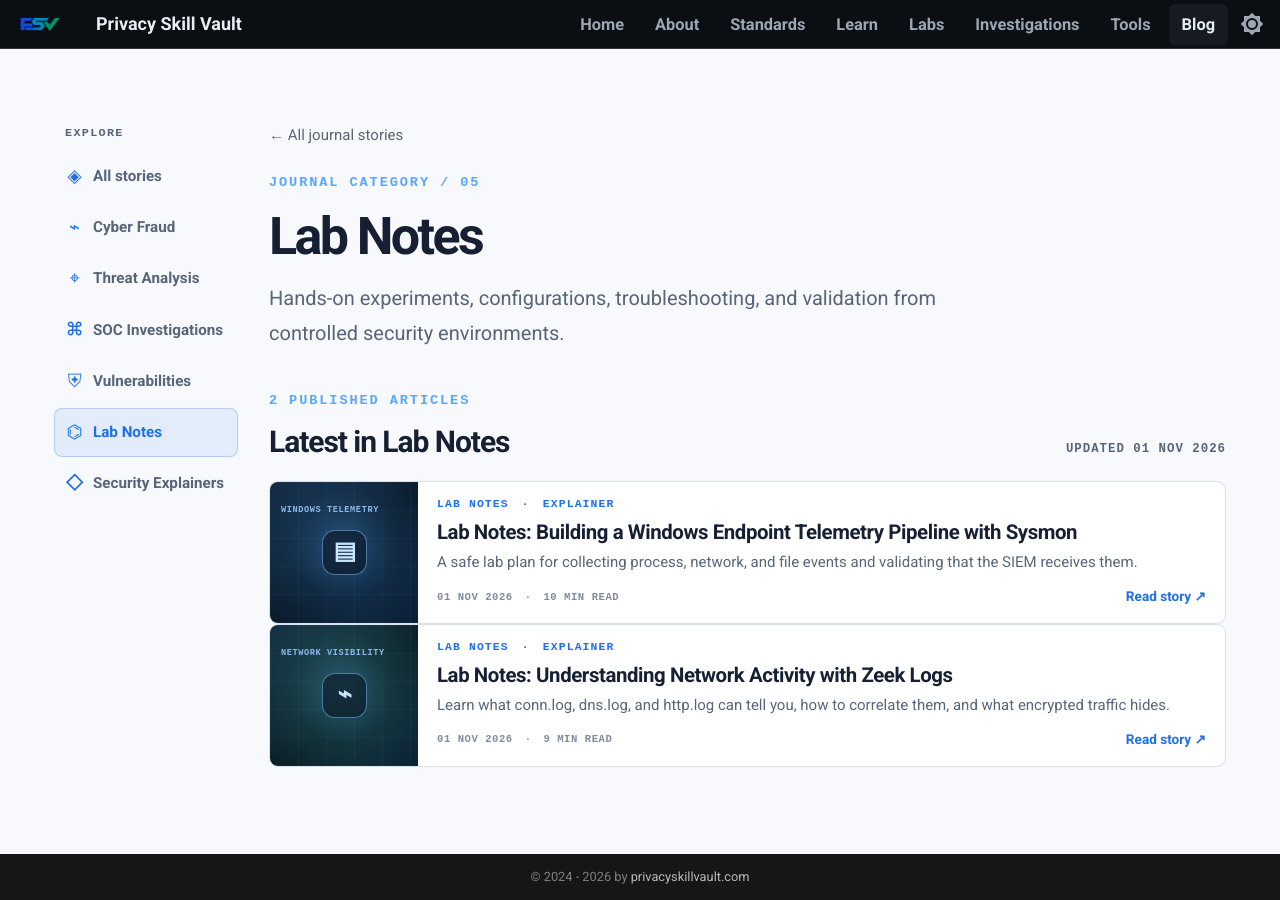
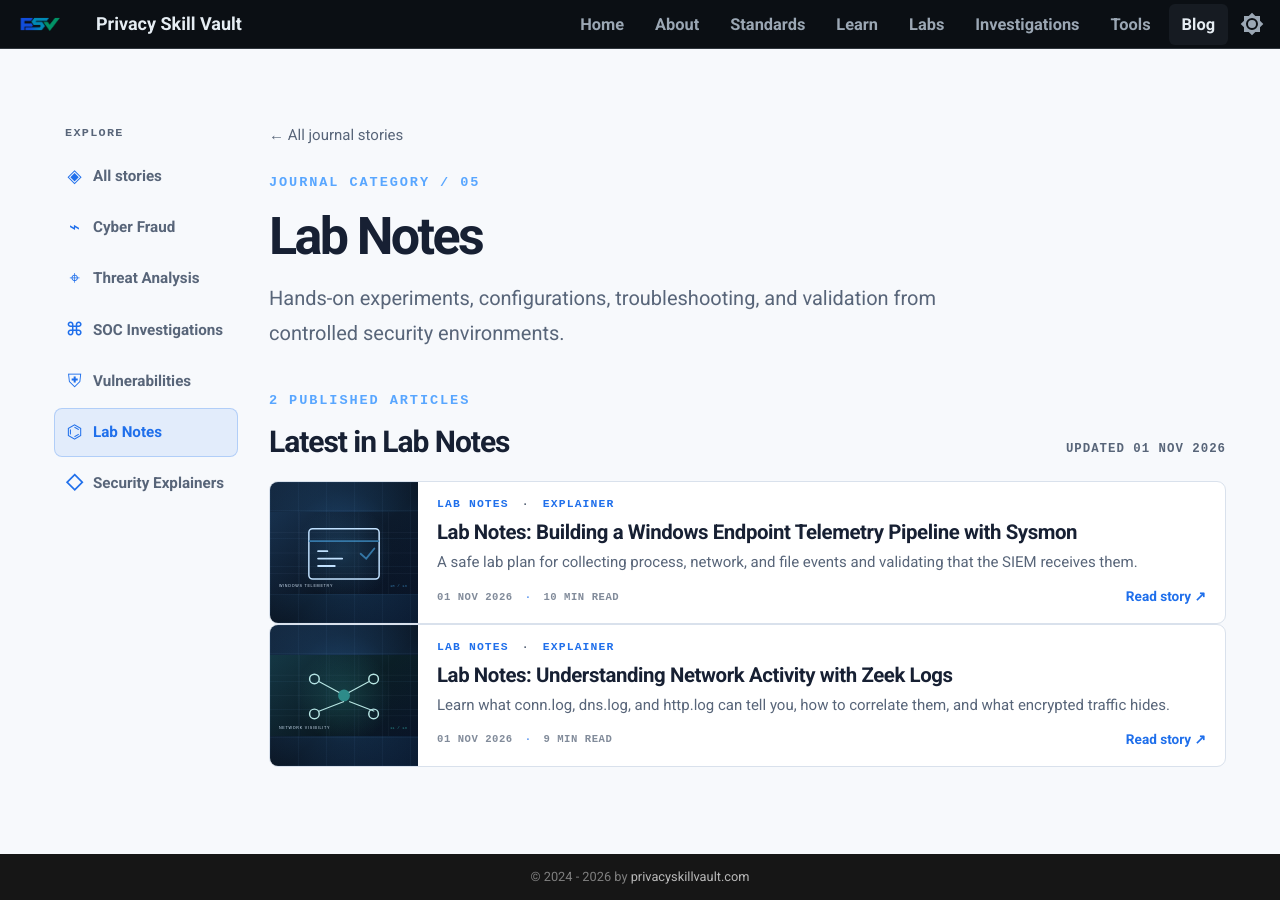
Before and after one commit to PrivacySkillVault/privacyskillvault.github.io, an MkDocs documentation site: the page built from docs/blog/lab-notes/index.md, in a window 1280 px wide. Built offline with MkDocs 1.6.1 and Material for MkDocs 9.7.7, drawn with Linux system fonts in a browser that asks for light colours.

Commit message:
Use distinct illustrations in lab-notes story cards

```diff
--- a/docs/blog/lab-notes/index.md
+++ b/docs/blog/lab-notes/index.md
@@ -18,11 +18,11 @@
     <div class="psv-journal-section-head"><div><p class="psv-journal-kicker">2 PUBLISHED ARTICLES</p><h2>Latest in Lab Notes</h2></div><span class="psv-journal-count">UPDATED 01 NOV 2026</span></div>
     <div class="psv-journal-story-list">
 <a class="psv-story-card" href="windows-sysmon-telemetry-lab/">
-      <div class="psv-story-card__art psv-story-art--sysmon" aria-hidden="true"><span class="psv-story-art__label">WINDOWS TELEMETRY</span><span class="psv-thumb-glyph">▤</span></div>
+      <div class="psv-story-card__art" aria-hidden="true"><img src="../../assets/blog/windows-sysmon-telemetry-lab.svg" alt="" loading="lazy"></div>
       <div class="psv-story-card__body"><span class="psv-story-category">LAB NOTES <i>·</i> EXPLAINER</span><h3>Lab Notes: Building a Windows Endpoint Telemetry Pipeline with Sysmon</h3><p>A safe lab plan for collecting process, network, and file events and validating that the SIEM receives them.</p><div class="psv-story-card__footer"><small>01 NOV 2026 <i>·</i> 10 MIN READ</small><span>Read story ↗</span></div></div>
     </a>
 <a class="psv-story-card" href="zeek-network-visibility-lab/">
-      <div class="psv-story-card__art psv-story-art--zeek" aria-hidden="true"><span class="psv-story-art__label">NETWORK VISIBILITY</span><span class="psv-thumb-glyph">⌁</span></div>
+      <div class="psv-story-card__art" aria-hidden="true"><img src="../../assets/blog/zeek-network-visibility-lab.svg" alt="" loading="lazy"></div>
       <div class="psv-story-card__body"><span class="psv-story-category">LAB NOTES <i>·</i> EXPLAINER</span><h3>Lab Notes: Understanding Network Activity with Zeek Logs</h3><p>Learn what conn.log, dns.log, and http.log can tell you, how to correlate them, and what encrypted traffic hides.</p><div class="psv-story-card__footer"><small>01 NOV 2026 <i>·</i> 9 MIN READ</small><span>Read story ↗</span></div></div>
     </a>
     </div>
```
